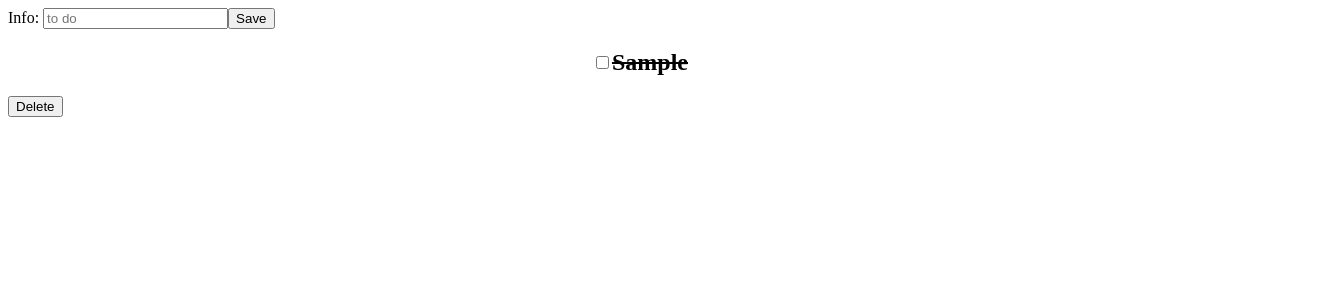
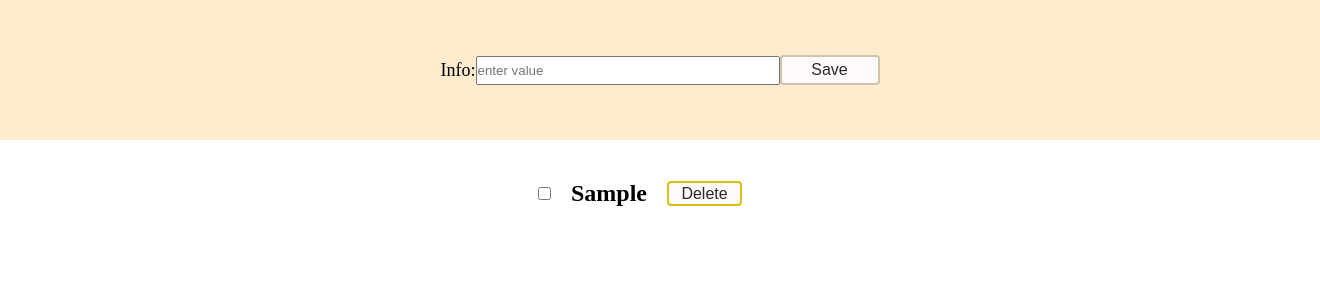
Before and after one commit to Oleh3131/september-2021-react, a React (Create React App) app: page / in a window 1280 px wide. Both pictures are taken after typing "Sample" into the empty fields and a click on the button "Save". Shown: the top 300 px of the page, 1320 px wide, since content can reach past the window. Built offline with nearby package versions, Linux system fonts and the light colour scheme.

Commit message:
add info

```diff
--- a/src/components/Form.module.css
+++ b/src/components/Form.module.css
@@ -1,9 +1,59 @@
+*{
+    margin: 0;
+    padding: 0;
+}
+
 .changeStatus{
    display: flex;
     justify-content: center;
     align-items: center;
+    padding: 40px;
+    column-gap: 20px;
+}
+
+.changeStatus>button{
+    width: 75px;
+    height: 25px;
+    background:snow;
+    color: rgba(0, 0, 0, 0.84);
+    cursor: pointer;
+    border-radius: 4px;
+    border:2px solid rgb(219, 192, 15);
+    font-size: 16px;
 }
 
 .completed{
     text-decoration: line-through;
 }
+
+.Form{
+    display: flex;
+    justify-content: center;
+    align-items: center;
+   padding: 20px;
+    width: 100%;
+    height: 100px;
+    background: blanchedalmond;
+}
+
+.Form>button{
+    width: 100px;
+    height: 30px;
+    background:snow;
+    color: rgba(0, 0, 0, 0.84);
+    cursor: pointer;
+    border-radius: 4px;
+    border:2px solid rgba(129, 117, 55, 0.4);
+    font-size: 16px;
+}
+
+.Input{
+    width: 300px;
+    height: 25px;
+}
+
+.Form>label{
+    display: flex;
+    align-items: center;
+    font-size: 18px;
+}
--- a/src/components/Form/Form.js
+++ b/src/components/Form/Form.js
@@ -3,6 +3,7 @@ import {useForm} from "react-hook-form";
 import {useDispatch} from "react-redux";
 
 import {addValue} from "../../slices/form.slice";
+import css from '../Form.module.css'
 
 const Form = () => {
 
@@ -17,10 +18,11 @@ const Form = () => {
     }
 
     return (
-        <form onSubmit={handleSubmit(submit)}>
-            <label>Info: <input type="text" placeholder={'to do'} {...register('info')}/></label>
+        <form className={css.Form} onSubmit={handleSubmit(submit)}>
+            <label>Info: <input className={css.Input} type="text" placeholder={'enter value'} {...register('info')}/></label>
             <button>Save</button>
         </form>
+
     );
 };
 
--- a/src/components/Value/Value.js
+++ b/src/components/Value/Value.js
@@ -1,27 +1,24 @@
 import React from 'react';
 import {useDispatch} from "react-redux";
 
-import {deleteValue} from "../../slices/form.slice";
+import {changeStatus, deleteValue} from "../../slices/form.slice";
 import css from '../Form.module.css'
 
 
 const Value = ({value}) => {
 
-
     const {id,info,status}=value
 
-
     const dispatch = useDispatch();
-
-
 
     return (
         <div>
             <div className={css.changeStatus}>
-                <input type="checkbox" name={'status'} value={status} onChange={()=>dispatch(deleteValue({id}))} />
-                <h2 className={css.completed}>{info}</h2>
+                <input type="checkbox" name={'status'} value={status} onChange={()=>dispatch(changeStatus({id}))} />
+                <h2 className={status? css.completed:''}>{info}</h2>
+                <button onClick={()=>dispatch(deleteValue({id}))}>Delete</button>
             </div>
-            <button onClick={()=>dispatch(deleteValue({id}))}>Delete</button>
+
         </div>
 
     );
--- a/src/slices/form.slice.js
+++ b/src/slices/form.slice.js
@@ -1,10 +1,8 @@
 import {createSlice} from "@reduxjs/toolkit";
-
 
 const initialState = {
     formValues: []
 }
-
 
 const formSlice = createSlice({
     name: 'formSlice',
@@ -18,6 +16,12 @@ const formSlice = createSlice({
                 status:false
             })
         },
+
+        changeStatus:(state,action)=>{
+            const find = state.formValues.find(formValues => formValues.id === action.payload.id);
+            find.status = !find.status;
+        },
+
         deleteValue: (state, action) => {
             state.formValues = state.formValues.filter(value=>value.id!==action.payload.id)
 
@@ -30,6 +34,6 @@ const formSlice = createSlice({
 
 const formReducer = formSlice.reducer;
 
-export const {addValue, deleteValue} = formSlice.actions;
+export const {addValue, deleteValue,changeStatus} = formSlice.actions;
 
 export default formReducer;
```
